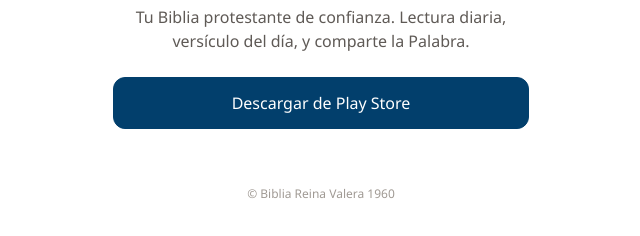
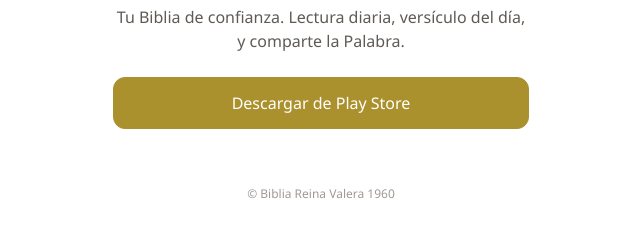
Before and after one commit to BibliaRV1960/BibliaRV1960.github.io, a plain HTML site: page index.html in a window 1280 px wide. Shown: the part 394-630 px from the top of the page, without its empty margins (319-959 px from the left). Drawn offline with Linux system fonts and the light colour scheme.

Commit message:
Add files via upload

```diff
--- a/index.html
+++ b/index.html
@@ -6,13 +6,13 @@
     <title>Biblia Reina Valera 1960</title>
         <!-- Open Graph / WhatsApp / Facebook -->
         <meta property="og:type" content="website">
-        <meta property="og:title" content="Biblia Reina Valera 1960 - Biblia Protestante">
+        <meta property="og:title" content="Biblia Reina Valera 1960 - Biblia"
         <meta property="og:description" content="Lee la Biblia Reina Valera 1960, comparte versículos, y estudia la Palabra de Dios">
         <meta property="og:image" content="https://bibliarv1960.github.io/banner-mi-fe.jpeg">
 
         <!-- Twitter / X -->
         <meta name="twitter:card" content="summary_large_image">
-        <meta name="twitter:title" content="Biblia Reina Valera 1960 - Biblia Protestante">
+        <meta name="twitter:title" content="Biblia Reina Valera 1960 - Biblia">
         <meta name="twitter:description" content="Tu app de Biblia protestante: Lectura bíblica, versículo del día, y compartición de versículos.">
         <meta name="twitter:image" content="https://bibliarv1960.github.io/banner-mi-fe.jpeg">
             <style>
@@ -91,14 +91,14 @@
         }
         .btn:hover { transform: translateY(-1px); }
         .btn-primary {
-            background: #023f6c;
+            background: #ab912d;
             color: #FFFFFF;
             margin-bottom: 12px;
         }
         .btn-secondary {
-            background: #023f6c;
+            background: #ab912d;
             color: #FFFFFF;
-            border: 1px solid #023f6c;
+            border: 1px solid #ab912d;
         }
         .hidden { display: none !important; }
         footer {
@@ -112,15 +112,15 @@
     <div class="card">
         <img src="/logo.jpeg" alt="Biblia Reina Valera 1960" class="logo" />
         <h1 id="title">Biblia Reina Valera 1960</h1>
-        <p id="desc">Tu Biblia protestante de confianza. Lectura diaria, versículo del día, y comparte la Palabra.</p>
+        <p id="desc">Tu Biblia de confianza. Lectura diaria, versículo del día, y comparte la Palabra.</p>
 
         <div id="passage" class="passage hidden">
             <div class="ref" id="ref">PASAJE</div>
             <h2 id="verse">Versículo</h2>
         </div>
 
-        <a id="openApp" class="btn btn-primary hidden" href="#">Abrir en Santa Biblia</a>
-        <a id="playStore" class="btn btn-secondary" href="https://play.google.com/store/apps/details?id=com.mobincube.biblia_lenguaje_actual_gratis_sin_internet">Descargar de Play Store</a>
+        <a id="openApp" class="btn btn-primary hidden" href="#">Abrir en Sagrada Biblia</a>
+        <a id="playStore" class="btn btn-secondary" href="https://play.google.com/store/apps/details?id=com.mobincube.biblia_reina_valera_1960_letra_grande_gratis.sc_8PCCK7">Descargar de Play Store</a>
     </div>
     <footer>© Biblia Reina Valera 1960</footer>
 
```
Also changed, not shown: logo.png (added).
